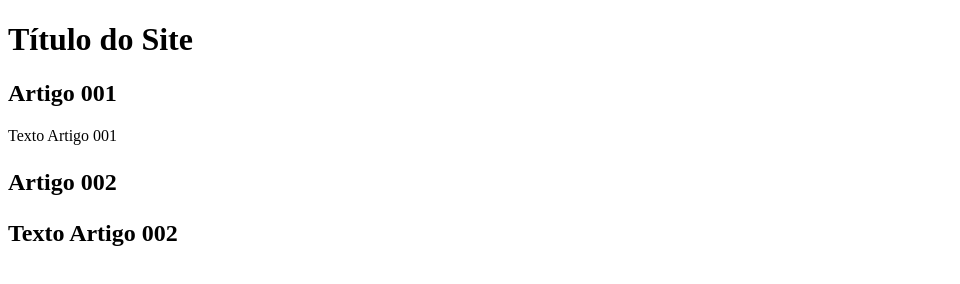
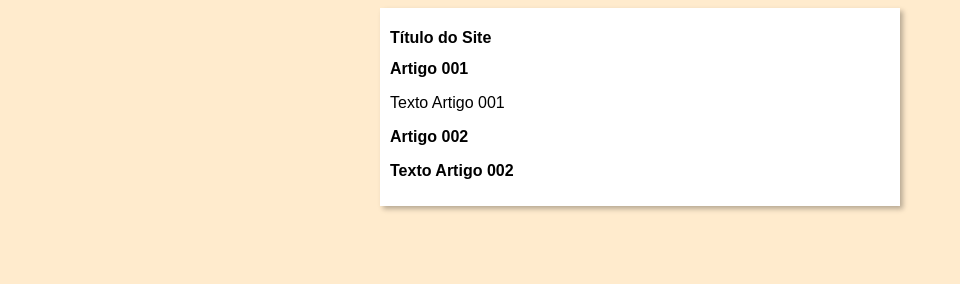
Before and after one commit to RRNunes/projeto-site, a plain HTML site: page index.html in a window 1280 px wide. Shown: the whole page, without its empty margins (0-960 px from the left). Drawn offline with Linux system fonts and the light colour scheme.

Commit message:
inicio design

```diff
--- /dev/null
+++ b/estilo/style.css
@@ -0,0 +1,17 @@
+*{
+    font-family: Arial, Helvetica, sans-serif;
+    font-size: 16px;
+}
+
+body {
+    background-color: blanchedalmond;
+
+}
+
+main {
+    background-color: white;
+    width: 500px;
+    margin: auto;
+    padding: 10px;
+    box-shadow: 3px 3px 5px rgba(0, 0, 0, 0.281);
+}
--- a/index.html
+++ b/index.html
@@ -4,6 +4,7 @@
     <meta charset="UTF-8">
     <meta name="viewport" content="width=device-width, initial-scale=1.0">
     <title>Título do Site</title>
+    <link rel="stylesheet" href="estilo/style.css">
 </head>
 <body>
     <main>
```
